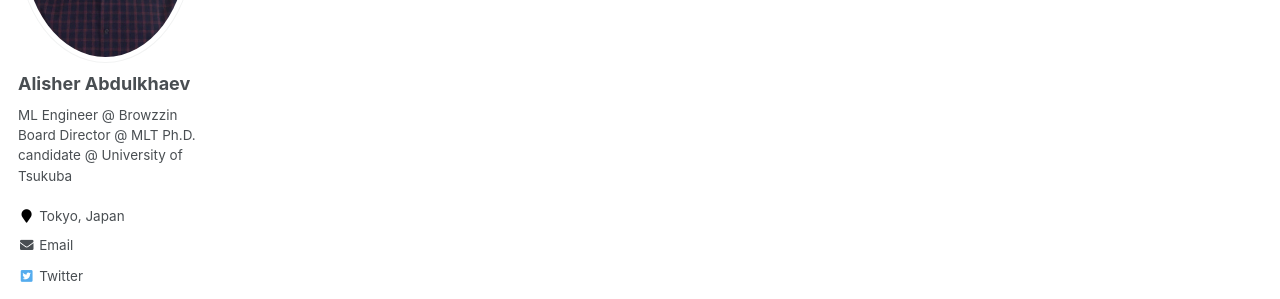
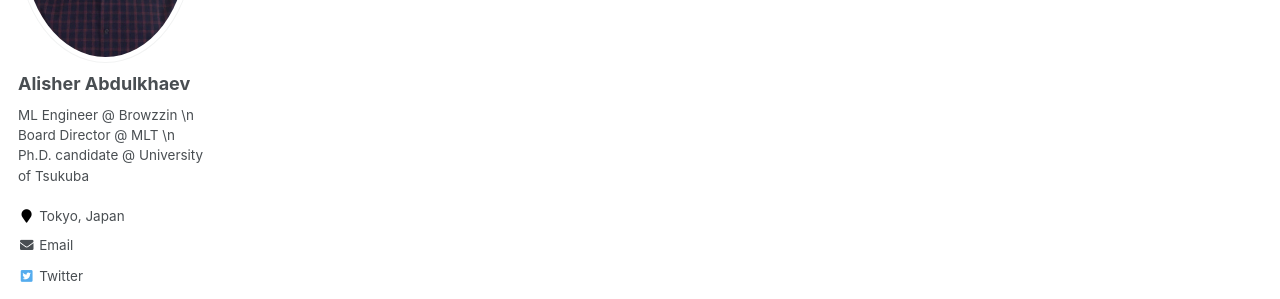
Before and after one commit to vivek37373/alisher-ai.github.io, a Jekyll site: the page built from _pages/about.md, in a window 1280 px wide. Shown: the part 284-583 px from the top of the page. Built offline with Jekyll 4.4.1, drawn with Linux system fonts in a browser that asks for light colours.

```diff
--- a/_config.yml
+++ b/_config.yml
@@ -7,6 +7,7 @@
 
 kramdown:
   hard_wrap: true
+
 # Site Settings
 locale                   : "en-US"
 title                    : "Alisher's Personal Webpage"
@@ -18,10 +19,8 @@ name                     : &name "Alisher Abdulkhaev"
 
 description              : &description
                               |
-                                ML Engineer @ Browzzin
-
-                                Board Director @ MLT
-
+                                ML Engineer @ Browzzin \n
+                                Board Director @ MLT \n
                                 Doctoral candidate @ University of Tsukuba
 
 url                      : https://alisher-ai.github.io # the base hostname & protocol for your site e.g. "https://mmistakes.github.io"
@@ -97,10 +96,8 @@ author:
   avatar           : "profile.png"
   bio              :
                     |
-                    ML Engineer @ Browzzin
-
-                    Board Director @ MLT
-
+                    ML Engineer @ Browzzin \n
+                    Board Director @ MLT \n
                     Ph.D. candidate @ University of Tsukuba
 
   location         : "Tokyo, Japan"
```
